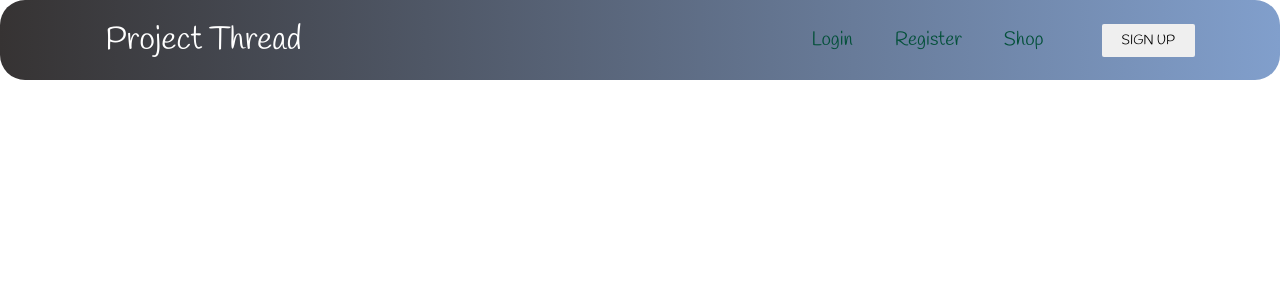
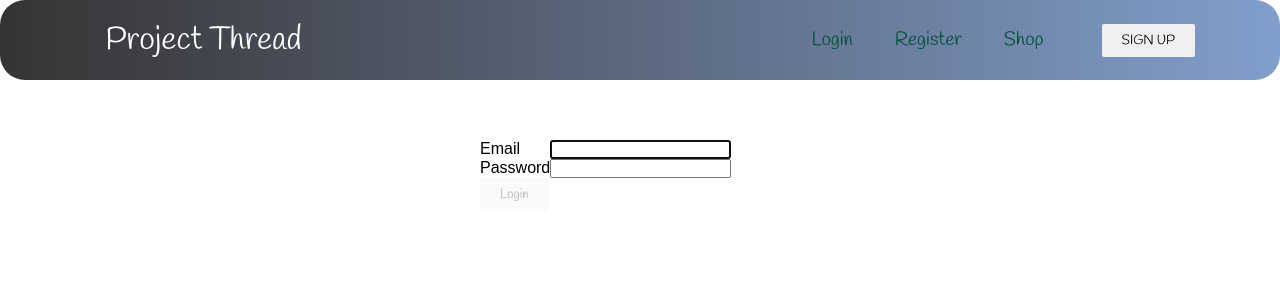
Before and after one commit to chandanchinta/Project_Thread, a React (Create React App) app: page /login in a window 1280 px wide. Shown: the top 300 px of the page. Built offline with nearby package versions, Linux system fonts and the light colour scheme.

Commit message:
Added Login page

```diff
--- a/package.json
+++ b/package.json
@@ -7,6 +7,7 @@
     "@testing-library/react": "^11.2.2",
     "@testing-library/user-event": "^12.6.0",
     "react": "^17.0.1",
+    "react-bootstrap": "^1.4.0",
     "react-dom": "^17.0.1",
     "react-router-dom": "^5.2.0",
     "react-scripts": "4.0.1",
--- a/src/App.js
+++ b/src/App.js
@@ -1,5 +1,7 @@
 import './App.css';
 import Navbar from './components/Navbar';
+import Login from './components/Pages/Login';
+import Register from './components/Pages/Register';
 import {BrowserRouter as Router, Switch, Route} from 'react-router-dom';
 
 function App() {
@@ -9,6 +11,8 @@ function App() {
       <Navbar/>
       <Switch>
         <Route path='/' exact />
+        <Route path='/login' exact component={Login}/>
+        <Route path='/Register' exact component={Register}/>
       </Switch>
     </Router>
 
--- a/src/components/Navbar.js
+++ b/src/components/Navbar.js
@@ -1,5 +1,5 @@
-import React,{useState} from 'react'
-import {Link} from 'react-router-dom'
+import React,{useState} from 'react';
+import {Link} from 'react-router-dom';
 import { Button } from './Button';
 import './Navbar.css';
 
@@ -32,7 +32,7 @@ function Navbar(){
                     </div>
                     <ul className={click ? 'nav-menu active': 'nav-menu'}>
                         <li className ='nav-item'>
-                            <Link to = '/' className='nav-links' onClick={closeMenu}>
+                            <Link to = '/Login' className='nav-links' onClick={closeMenu}>
                                 Login
                             </Link>
                         </li>
--- /dev/null
+++ b/src/components/Pages/Login.css
@@ -0,0 +1,15 @@
+@media all and (min-width: 480px) {
+    .Login {
+      padding: 60px 0;
+
+    }
+
+    .Login form {
+      margin:  auto;
+      max-width: 320px;
+    }
+  }
+
+  .Login-item{
+      padding-right: 30px;
+  }
--- /dev/null
+++ b/src/components/Pages/Login.js
@@ -0,0 +1,46 @@
+import React,{useState} from 'react';
+import Form from 'react-bootstrap/Form';
+import Button from 'react-bootstrap/Button';
+import './Login.css';
+
+function Login(){
+    const [email, setEmail] = useState("");
+    const [password, setPassword] = useState("");
+
+    function validateForm() {
+      return email.length > 0 && password.length > 0;
+    }
+
+    function handleSubmit(event) {
+      event.preventDefault();
+    }
+
+    return (
+      <div className="Login">
+        <Form onSubmit={handleSubmit}>
+          <Form.Group size="lg" controlId="email">
+            <Form.Label className='Login-item'>Email</Form.Label>
+            <Form.Control
+              autoFocus
+              type="email"
+              value={email}
+              onChange={(e) => setEmail(e.target.value)}
+            />
+          </Form.Group>
+          <Form.Group size="lg" controlId="password">
+            <Form.Label>Password</Form.Label>
+            <Form.Control
+              type="password"
+              value={password}
+              onChange={(e) => setPassword(e.target.value)}
+            />
+          </Form.Group>
+          <Button block size="lg" type="submit" disabled={!validateForm()}>
+            Login
+          </Button>
+        </Form>
+      </div>
+    );
+}
+
+export default Login;
```
Also changed, not shown: src/components/Pages/Register.css (added), src/components/Pages/Register.js (added), 2 other files (tests, documents, lock files or other folders).
